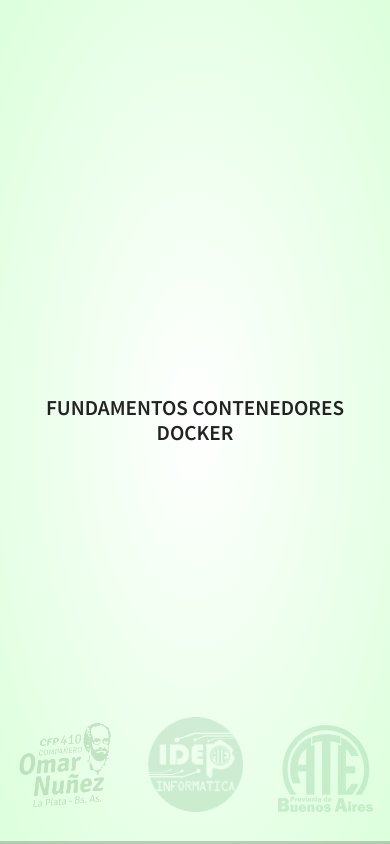
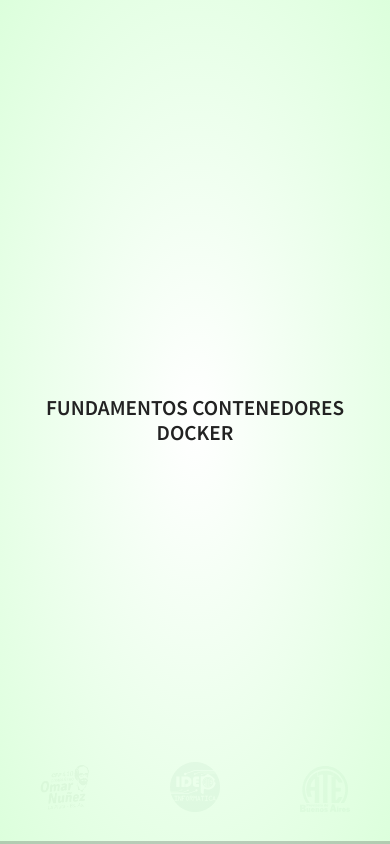
Before and after one commit to kity-linuxero/docker_410, a website: page index.html in a window 390 px wide. Drawn offline with Linux system fonts and the light colour scheme.

Commit message:
Fix logo for mobile devices

```diff
--- a/css/egg.css
+++ b/css/egg.css
@@ -138,6 +138,8 @@
     /* filter: drop-shadow(1px 1px 1px #222); */
   }
 
+
+
   .foot-image-idep-info{
     width: 100px;
     opacity: 30%;
@@ -151,6 +153,21 @@
     opacity: 40%;
     /* filter: drop-shadow(1px 1px 1px #222); */
   }
+
+
+  /* Estilos específicos para pantallas pequeñas */
+@media only screen and (max-width: 600px) {
+  .foot-image {
+      width: 50px; /* Ajusta el tamaño según lo necesites */
+      opacity: 10%;
+  }
+
+  .foot-image-idep-info{
+    width: 50px;
+    opacity: 10%;
+    /* filter: drop-shadow(1px 1px 1px #222); */
+  }
+}
 
   .aspiradora{
     width: 300px;
```
